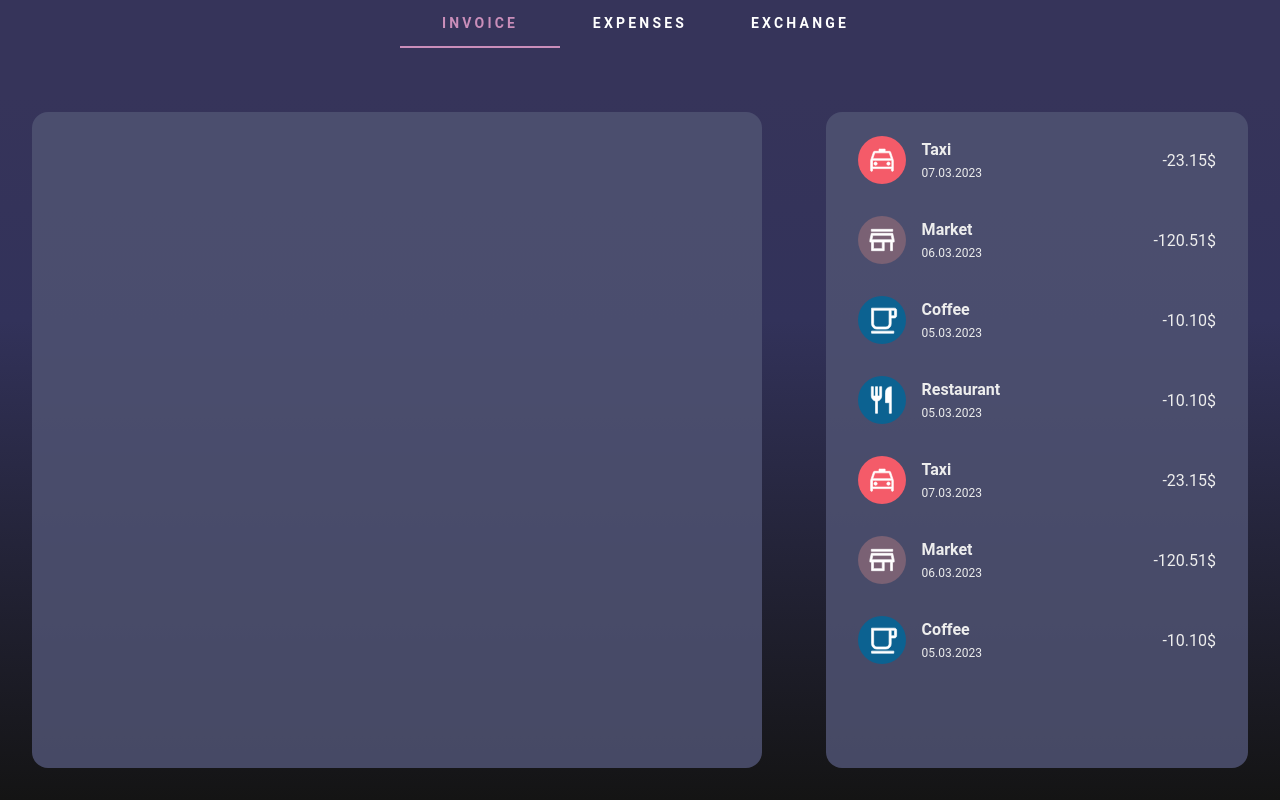
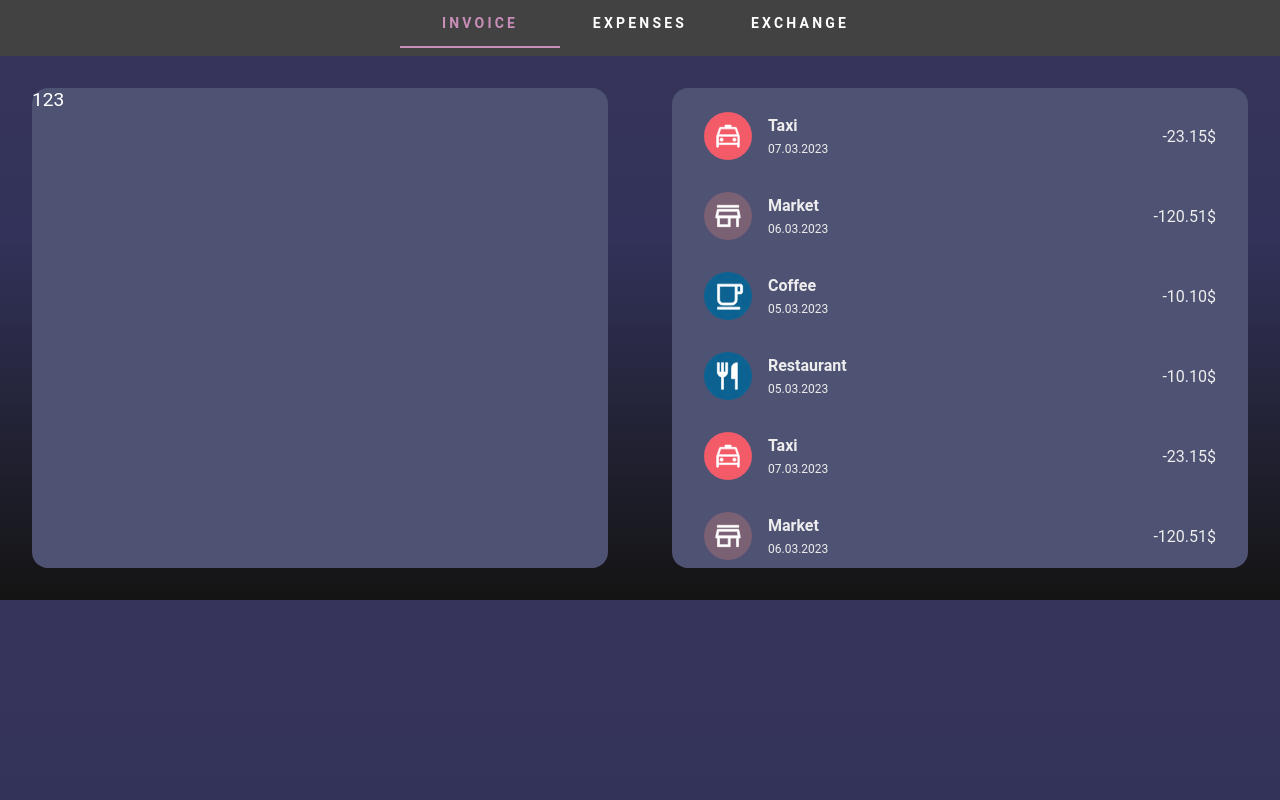
Before and after one commit to George70-svg/Wallet, a React (Create React App) app: page /wallet/invoice in a window 1280 px wide. Built offline with nearby package versions, Linux system fonts and the light colour scheme.

Commit message:
Fixed width and height wallet page.
CORSAR-6

```diff
--- a/src/components/walletPage/components/styles/invoice.styled.ts
+++ b/src/components/walletPage/components/styles/invoice.styled.ts
@@ -1,11 +1,28 @@
 import styled from 'styled-components'
 
 export const StyledInvoice = styled.div`
-  width: 100%;
   display: flex;
   justify-content: space-between;
 
-  @media screen and (max-width: 1440px) {
+  @media screen and (max-width: 1300px) {
+    .accounts-container {
+      flex-basis: 50%;
+    }
 
+    .notations-container {
+      flex-basis: 50%;
+    }
+  }
+
+  @media screen and (max-width: 850px) {
+    flex-direction: column;
+
+    .accounts-container {
+      flex-basis: 10rem;
+    }
+
+    .notations-container {
+      flex-basis: 20rem;
+    }
   }
 `
--- a/src/components/walletPage/components/styles/navigation.styled.ts
+++ b/src/components/walletPage/components/styles/navigation.styled.ts
@@ -3,10 +3,13 @@ import styled from 'styled-components'
 import { commonStyle } from '../../../../styles'
 
 export const StyledNavigation = styled.header`
+  position: sticky;
+  top: 0;
   display: flex;
   justify-content: center;
   gap: 2rem;
   padding-bottom: 0.5rem;
+  background-color: ${() => commonStyle.colors.grey800};
   font-size: ${() => commonStyle.fonts.fs2};
   text-align: center;
 
--- a/src/components/walletPage/invoicePage/components/accounts.tsx
+++ b/src/components/walletPage/invoicePage/components/accounts.tsx
@@ -4,7 +4,7 @@ import { StyledAccounts } from '@components/walletPage/invoicePage/components/st
 export function AccountsWidget() {
   return (
     <StyledAccounts>
-      <div className="accounts-container"></div>
+      123
     </StyledAccounts>
   )
 }
--- a/src/components/walletPage/invoicePage/components/notations.tsx
+++ b/src/components/walletPage/invoicePage/components/notations.tsx
@@ -12,6 +12,27 @@ export function NotationsWidget() {
       <NotationItem category='taxi' iconColor='#F45B69' date='07.03.2023' value={-23.15} currency='$' />
       <NotationItem category='market' iconColor='#7A6174' date='06.03.2023' value={-120.51} currency='$' />
       <NotationItem category='coffee' iconColor='#0C6291' date='05.03.2023' value={-10.10} currency='$' />
+      <NotationItem category='taxi' iconColor='#F45B69' date='07.03.2023' value={-23.15} currency='$' />
+      <NotationItem category='market' iconColor='#7A6174' date='06.03.2023' value={-120.51} currency='$' />
+      <NotationItem category='coffee' iconColor='#0C6291' date='05.03.2023' value={-10.10} currency='$' />
+      <NotationItem category='restaurant' iconColor='#0C6291' date='05.03.2023' value={-10.10} currency='$' />
+      <NotationItem category='taxi' iconColor='#F45B69' date='07.03.2023' value={-23.15} currency='$' />
+      <NotationItem category='market' iconColor='#7A6174' date='06.03.2023' value={-120.51} currency='$' />
+      <NotationItem category='coffee' iconColor='#0C6291' date='05.03.2023' value={-10.10} currency='$' />
+      <NotationItem category='taxi' iconColor='#F45B69' date='07.03.2023' value={-23.15} currency='$' />
+      <NotationItem category='market' iconColor='#7A6174' date='06.03.2023' value={-120.51} currency='$' />
+      <NotationItem category='coffee' iconColor='#0C6291' date='05.03.2023' value={-10.10} currency='$' />
+      <NotationItem category='restaurant' iconColor='#0C6291' date='05.03.2023' value={-10.10} currency='$' />
+      <NotationItem category='taxi' iconColor='#F45B69' date='07.03.2023' value={-23.15} currency='$' />
+      <NotationItem category='market' iconColor='#7A6174' date='06.03.2023' value={-120.51} currency='$' />
+      <NotationItem category='coffee' iconColor='#0C6291' date='05.03.2023' value={-10.10} currency='$' />
+      <NotationItem category='taxi' iconColor='#F45B69' date='07.03.2023' value={-23.15} currency='$' />
+      <NotationItem category='market' iconColor='#7A6174' date='06.03.2023' value={-120.51} currency='$' />
+      <NotationItem category='coffee' iconColor='#0C6291' date='05.03.2023' value={-10.10} currency='$' />
+      <NotationItem category='restaurant' iconColor='#0C6291' date='05.03.2023' value={-10.10} currency='$' />
+      <NotationItem category='taxi' iconColor='#F45B69' date='07.03.2023' value={-23.15} currency='$' />
+      <NotationItem category='market' iconColor='#7A6174' date='06.03.2023' value={-120.51} currency='$' />
+      <NotationItem category='coffee' iconColor='#0C6291' date='05.03.2023' value={-10.10} currency='$' />
     </StyledNotations>
   )
 }
--- a/src/components/walletPage/invoicePage/components/styles/accounts.styled.ts
+++ b/src/components/walletPage/invoicePage/components/styles/accounts.styled.ts
@@ -2,13 +2,11 @@ import styled from 'styled-components'
 
 import { commonStyle } from '../../../../../styles'
 
-export const StyledAccounts = styled.div`
-  flex-grow: 1;
+export const StyledAccounts = styled.div.attrs(() => ({
+  className: 'accounts-container'
+}))`
+  flex-basis: 70%;
   margin: 2rem;
   background-color: ${() => commonStyle.colors.widgetBackgroundDark};
   border-radius: ${() => commonStyle.radii.radius2};
-
-  .accounts-container {
-
-  }
 `
--- a/src/components/walletPage/invoicePage/components/styles/notations.styled.ts
+++ b/src/components/walletPage/invoicePage/components/styles/notations.styled.ts
@@ -2,9 +2,17 @@ import styled from 'styled-components'
 
 import { commonStyle } from '../../../../../styles'
 
-export const StyledNotations = styled.div`
-  flex-basis: 33%;
+export const StyledNotations = styled.div.attrs(() => ({
+  className: 'notations-container'
+}))`
+  overflow-y: scroll;
+  height: 30rem;
+  flex-basis: 30%;
   margin: 2rem;
   background-color: ${() => commonStyle.colors.widgetBackgroundDark};
   border-radius: ${() => commonStyle.radii.radius2};
+
+  &::-webkit-scrollbar {
+    //width: 0; // Убррать scroll bar
+  }
 `
--- a/src/components/walletPage/styles/wallet.styled.ts
+++ b/src/components/walletPage/styles/wallet.styled.ts
@@ -1,8 +1,5 @@
 import styled from 'styled-components'
 
 export const StyledWallet = styled.div`
-  display: grid;
-  gap: 2rem;
-  height: 100vh;
-  grid-template-rows: 3rem auto;
+
 `
--- a/src/styles.ts
+++ b/src/styles.ts
@@ -10,7 +10,8 @@ export const Styles = createGlobalStyle`
   }
 
   body {
-    overflow: hidden;
+    //height: 100vh;
+    //width: 100vw;
     margin: 0;
 
     background: ${() => commonStyle.gradients.backgroundDark};
@@ -62,8 +63,8 @@ export const commonStyle: CommonStyle = {
     grey800: '#424242',
     grey900: '#212121',
     black: '#000000',
-    widgetBackgroundDark: 'rgba(79, 83, 115, 0.85)',
-    widgetBackgroundDarkLight: 'rgba(118, 127, 161, 0.85)',
+    widgetBackgroundDark: 'rgba(79, 83, 115, 1)',
+    widgetBackgroundDarkLight: 'rgba(118, 127, 161, 1)',
   },
   gradients: {
     backgroundDark: 'linear-gradient(180deg, rgba(54,52,90,1) 12%, rgba(50,50,90,1) 40%, rgba(20,20,20,1) 100%)',
```
